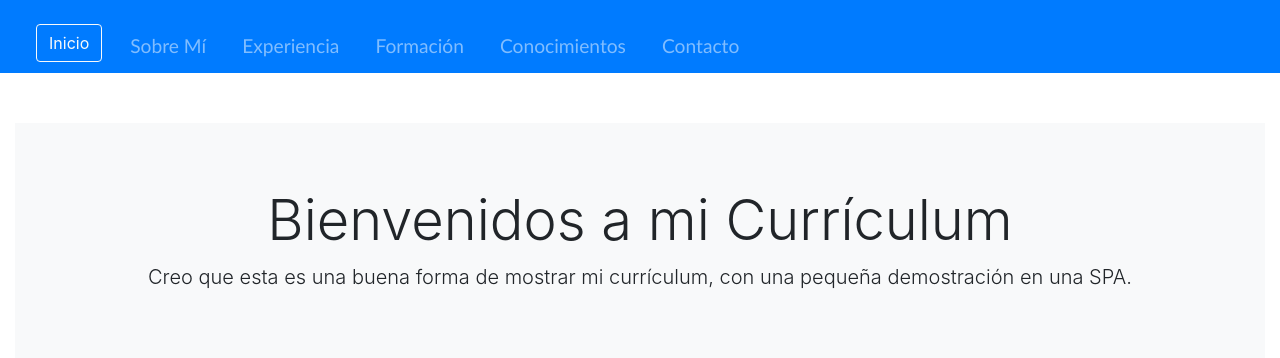
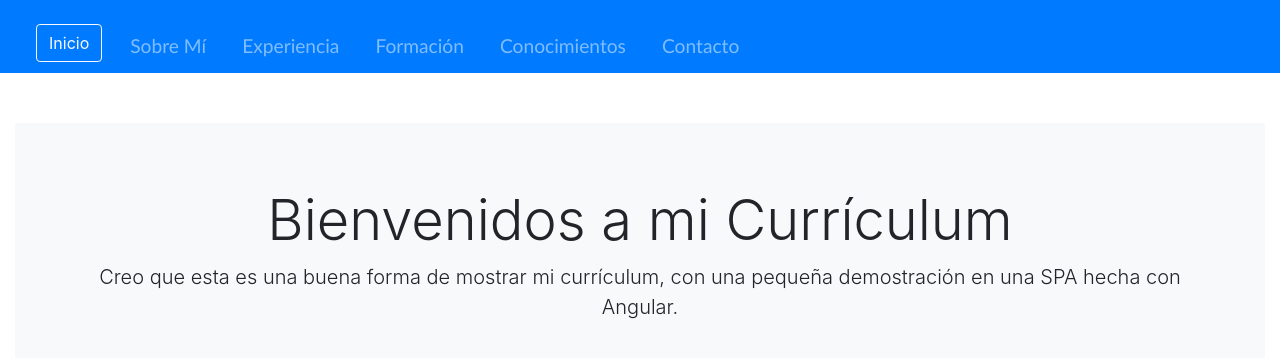
Before and after one commit to juanda-osorio/Curriculum, an Angular app: page /inicio in a window 1280 px wide. Shown: the top 358 px of the page. Built offline with nearby package versions, Linux system fonts and the light colour scheme.

Commit message:
modificado 'Inicio'

```diff
--- a/src/app/components/inicio/inicio.component.html
+++ b/src/app/components/inicio/inicio.component.html
@@ -1,6 +1,6 @@
 <div id="id_jumbotron_inicio" class="jumbotron jumbotron-fluid bg-light animated fast fadeIn">
     <div class="container text-center">
         <h1 class="display-4">Bienvenidos a mi Currículum</h1>
-        <p class="lead">Creo que esta es una buena forma de mostrar mi currículum, con una pequeña demostración en una SPA.</p>
+        <p class="lead">Creo que esta es una buena forma de mostrar mi currículum, con una pequeña demostración en una SPA hecha con Angular.</p>
     </div>
 </div>
```
